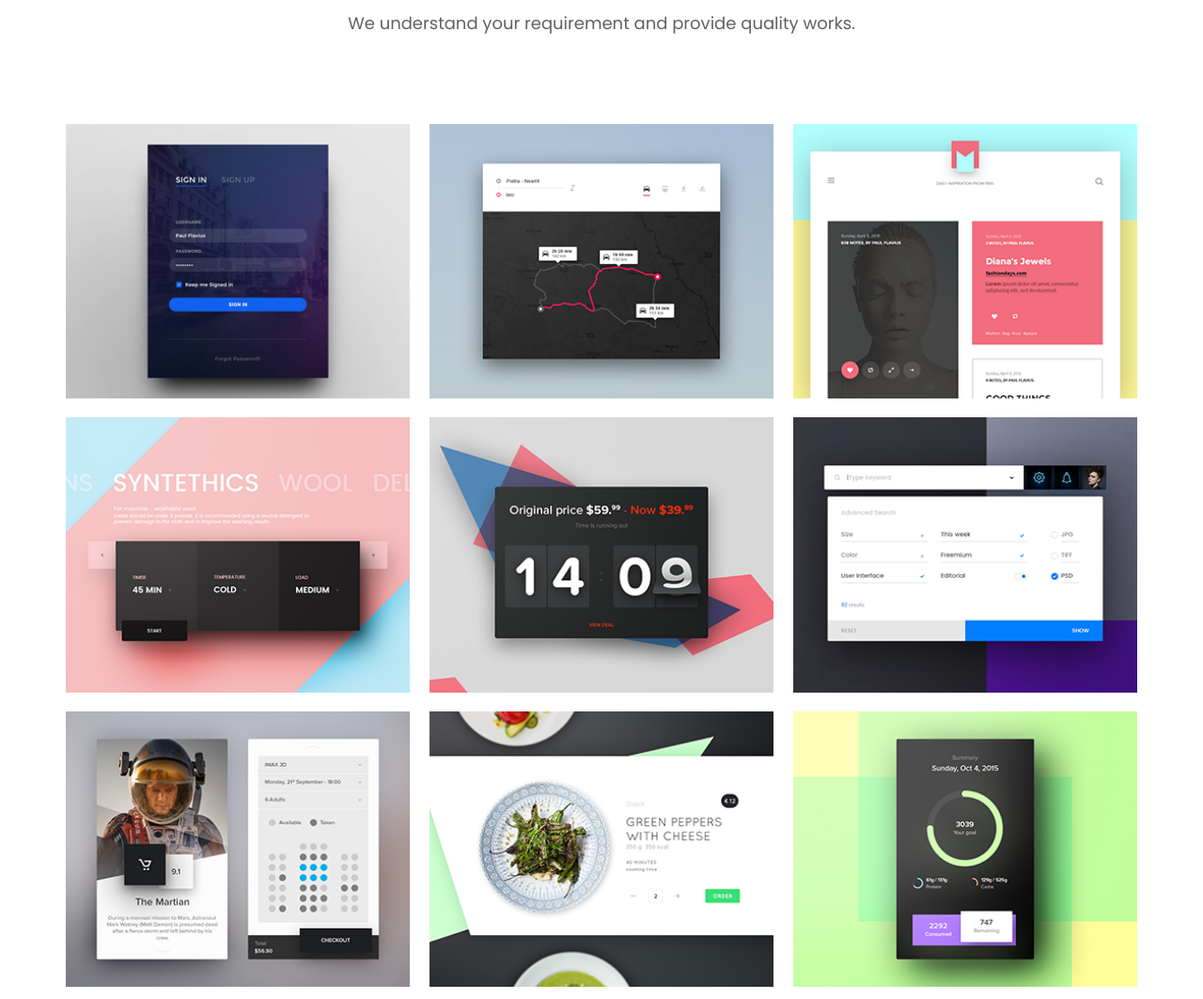
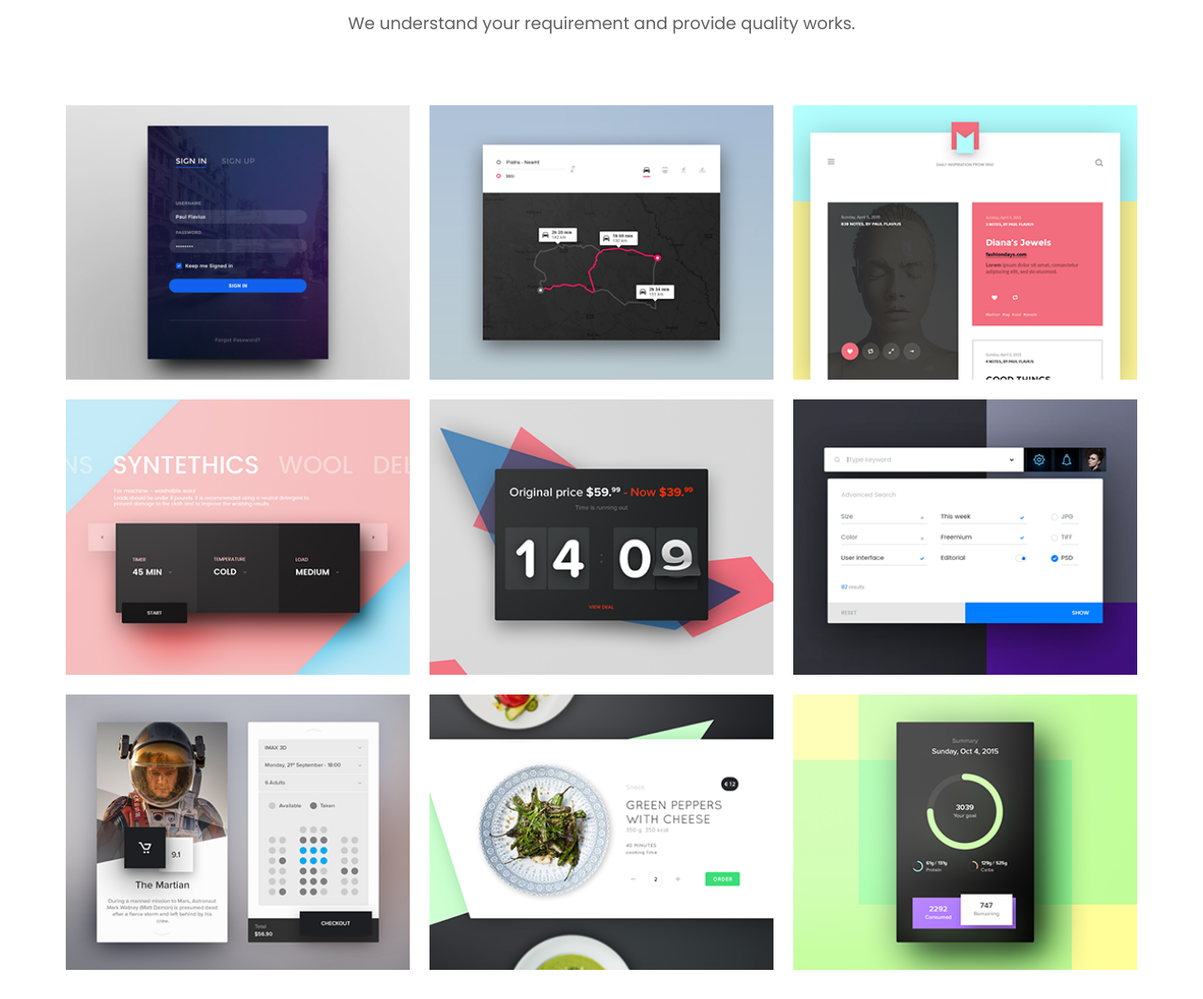
Before and after one commit to bogopodoben/alexis, a plain HTML site: page index.html in a window 1280 px wide. Shown: the part 3397-4460 px from the top of the page at 94% size. Drawn offline with nearby package versions, Linux system fonts and the light colour scheme; a web font is replaced by a local one.

Commit message:
Update style.css

```diff
--- a/assets/css/style.css
+++ b/assets/css/style.css
@@ -540,14 +540,13 @@ a {
 	        justify-content: center;
 	grid-template-columns: repeat(auto-fit, minmax(300px, 1fr));
 	grid-column-gap: 21px;
+	grid-row-gap: 21px;
 }
 
 .portfolio__grid-photo {
 	-o-object-fit: contain;
 	   object-fit: contain;
 	width: 100%;
-	height: 100%;
-	margin: 10px 0;
 }
 
 
```
